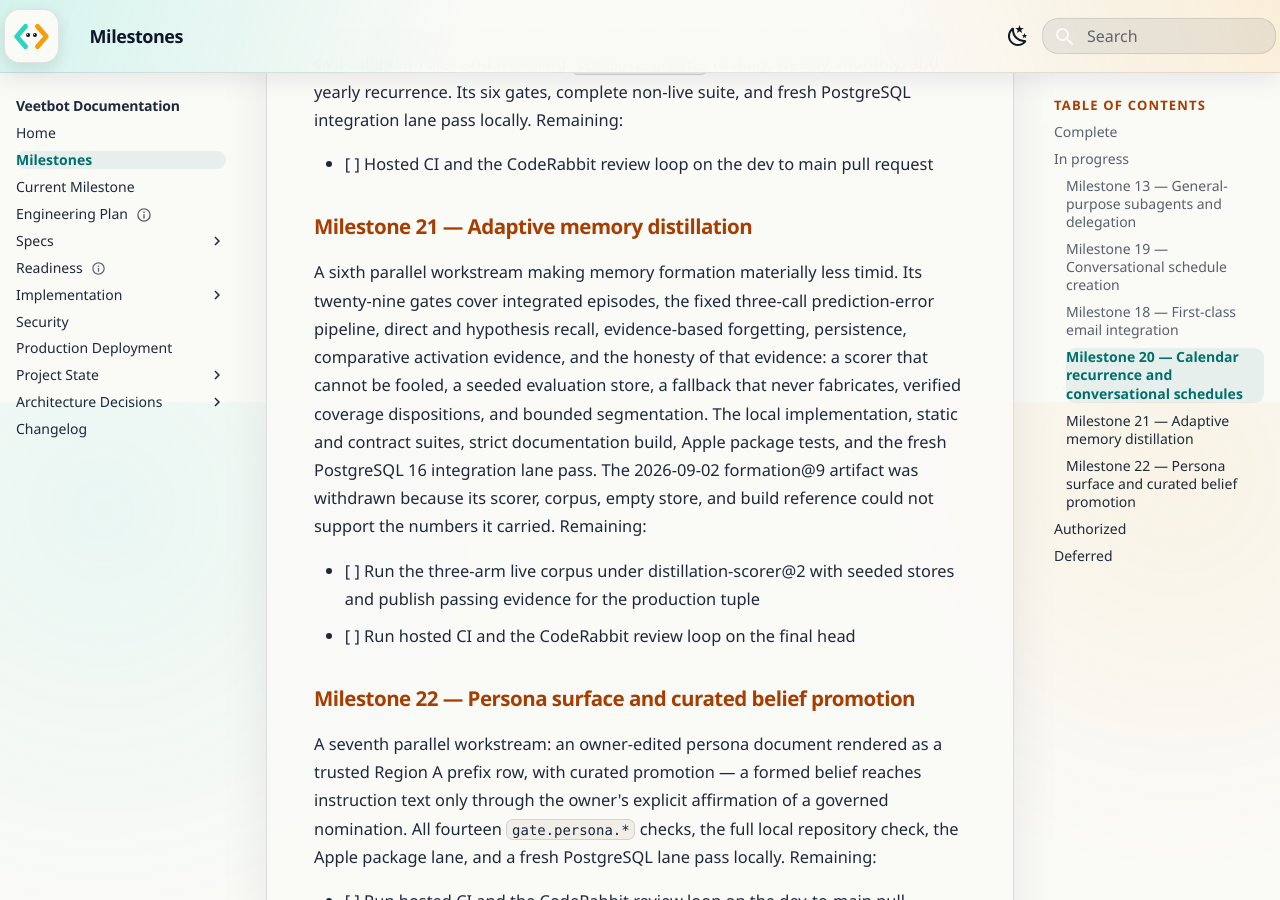
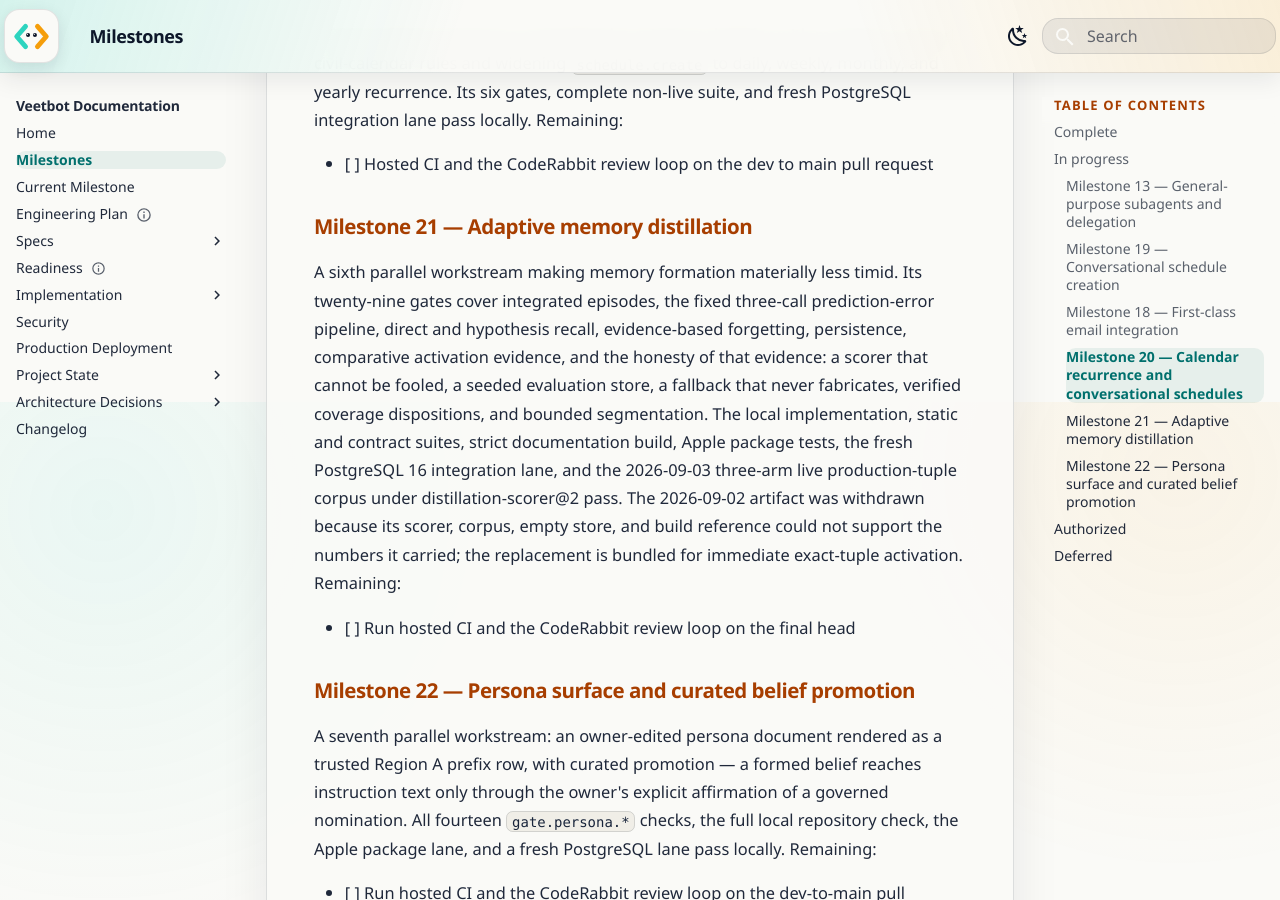
Before and after one commit to avitus/veetbot, an MkDocs documentation site: the page built from docs/status/milestones.md, in a window 1280 px wide and 900 px high, scrolled down 2298 px. Built offline with MkDocs 1.6.1 and Material for MkDocs 9.7.7, drawn with Linux system fonts in a browser that asks for light colours.

Commit message:
feat(memory): publish formation@9 evidence for the production tuple
The 2026-09-03 three-arm live run under distillation-scorer@2, with five
cases against a populated store, passed every publication gate at commit
9013d20: 100 percent direct and hypothesis must-form recall, 96.2 percent
useful recall, 98.7 percent benign precision, 100 percent evidence-disposition
precision, a 73.1 percentage-point lift over the leniently scored formation@8
control, three provider calls per consolidation, zero boundary failures, and
USD 1.07 of provider cost. The artifact is bundled for exact-tuple activation
of balanced/openai/gpt-5.6-sol/default, and the bundle test binds it to the
checked-in corpus digest, the current scorer version, and a commit build ref.

Reading-Lane: A
Co-Authored-By: Claude Fable 5.1 <noreply@anthropic.com>
Claude-Session: https://claude.ai/code/session_019QNeubv2spArFp6kwqxp4r

```diff
--- a/docs/status/milestones.md
+++ b/docs/status/milestones.md
@@ -91,12 +91,13 @@ forgetting, persistence, comparative activation evidence, and the honesty of
 that evidence: a scorer that cannot be fooled, a seeded evaluation store, a
 fallback that never fabricates, verified coverage dispositions, and bounded
 segmentation. The local implementation, static and contract suites, strict
-documentation build, Apple package tests, and the fresh PostgreSQL 16
-integration lane pass. The 2026-09-02 formation@9 artifact was withdrawn
+documentation build, Apple package tests, the fresh PostgreSQL 16
+integration lane, and the 2026-09-03 three-arm live production-tuple corpus
+under distillation-scorer@2 pass. The 2026-09-02 artifact was withdrawn
 because its scorer, corpus, empty store, and build reference could not
-support the numbers it carried. Remaining:
+support the numbers it carried; the replacement is bundled for immediate
+exact-tuple activation. Remaining:
 
-- [ ] Run the three-arm live corpus under distillation-scorer@2 with seeded stores and publish passing evidence for the production tuple
 - [ ] Run hosted CI and the CodeRabbit review loop on the final head
 
 ### Milestone 22 — Persona surface and curated belief promotion
```
Also changed, not shown: docs/status/project-state.yaml (+16 -10 lines), src/agent_core/memory/release_evidence/README.md (+20 -8 lines), 1 other file.
